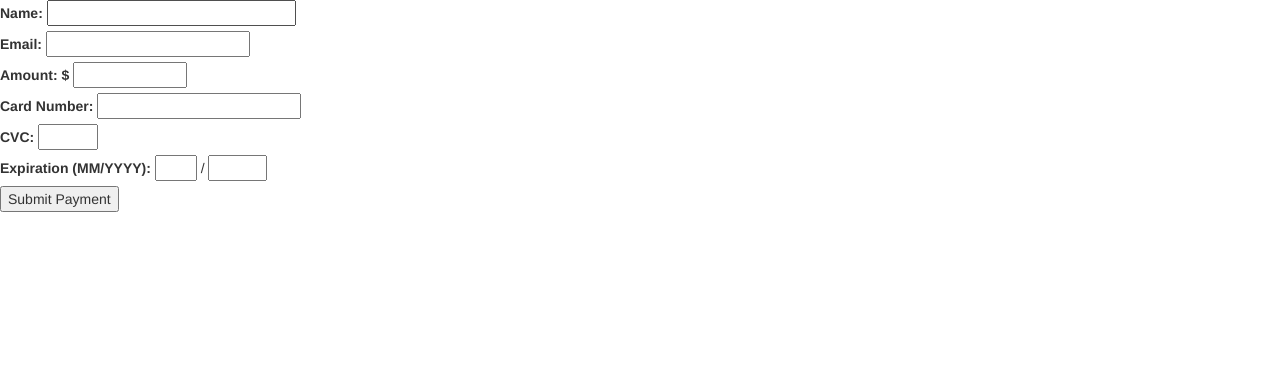
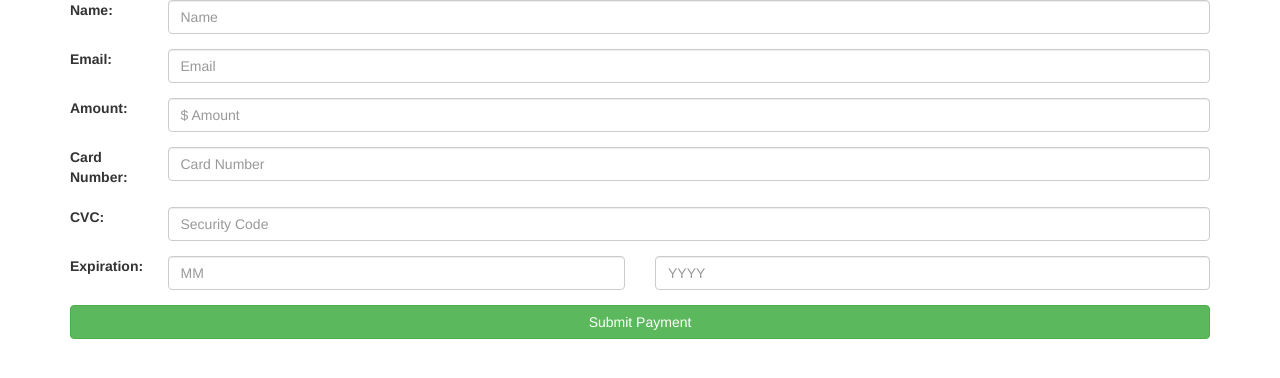
Before and after one commit to Ada-Developers-Academy/ada-donate-old, a Flask app: template templates/index.html in a window 1280 px wide. Shown: the top 378 px of the page. Run offline with Flask 2, Linux system fonts and the light colour scheme; the template is opened without the code that fills it, so the values that code supplies are empty; parts of the project's set-up code (start-up, migrations or seed data) failed here and were passed over; some libraries are stand-ins or nearby versions.

Commit message:
formats cc form

```diff
--- a/static/ajax.js
+++ b/static/ajax.js
@@ -18,7 +18,7 @@ function stripeResponseHandler(status, response) {
     if (response.error) {
         //...
         // show the errors on the form
-        $(".payment-errors").text(response.error.message);
+        $(".payment-errors").show().text(response.error.message);
         form$.find('button').prop('disabled', false);
     } else {
         // token contains id, last4, and card type
--- a/static/stylesheets/layout.css
+++ b/static/stylesheets/layout.css
@@ -0,0 +1,3 @@
+.payment-errors {
+  display: none;
+}
--- a/templates/index.html
+++ b/templates/index.html
@@ -1,52 +1,53 @@
 {% extends "layout.html" %}
 {% block content %}
-  <form action="/charge" method="POST" id="payment-form">
-  <span class="payment-errors"></span>
+  <form action="/charge" method="POST" role='form' class="form-horizontal" id="payment-form">
+  <span class="alert alert-danger payment-errors"></span>
 
-  <div class="form-row">
-    <label>
-      <span>Name:</span>
-      <input type="text" size="25" class='cust-name' name="customer_name"/>
-    </label>
+  <div class="form-group">
+    <label class="col-lg-1">Name:</label>
+    <div class='col-lg-11'>
+      <input type="text" size="25" placeholder="Name" class='cust-name form-control' name="customer_name"/>
+    </div>
   </div>
 
-  <div class="form-row">
-    <label>
-      <span>Email:</span>
-      <input type="text" size="20" class='cust-email' name="customer_email"/>
-    </label>
+  <div class="form-group">
+    <label class="col-lg-1">Email:</label>
+    <div class='col-lg-11'>
+      <input type="text" size="20" placeholder="Email" class='cust-email form-control' name="customer_email"/>
+    </div>
   </div>
 
-  <div class="form-row">
-    <label>
-      <span>Amount: $</span>
-      <input type="text" size="10" class='cust-amount' name="customer_amount"/>
-    </label>
+  <div class="form-group">
+    <label class="col-lg-1">Amount:</label>
+    <div class='col-lg-11'>
+      <input type="text" size="10" placeholder="$ Amount" class='cust-amount form-control' name="customer_amount"/>
+    </div>
   </div>
 
-  <div class="form-row">
-    <label>
-      <span>Card Number:</span>
-      <input type="text" size="20" class='card-number' data-stripe="number"/>
-    </label>
+  <div class="form-group">
+    <label class="col-lg-1">Card Number:</label>
+    <div class='col-lg-11'>
+      <input type="text" size="20" placeholder="Card Number" class='card-number form-control' data-stripe="number"/>
+    </div>
   </div>
 
-  <div class="form-row">
-    <label>
-      <span>CVC:</span>
-      <input type="text" size="4" class='card-cvc' data-stripe="cvc"/>
-    </label>
+  <div class="form-group">
+    <label class="col-lg-1">CVC:</label>
+    <div class='col-lg-11'>
+      <input type="text" size="4" placeholder="Security Code" class='card-cvc form-control' data-stripe="cvc"/>
+    </div>
   </div>
 
-  <div class="form-row">
-    <label>
-      <span>Expiration (MM/YYYY):</span>
-      <input type="text" size="2" class='card-expiry-month' data-stripe="exp-month"/>
-    </label>
-    <span> / </span>
-    <input type="text" size="4" class='card-expiry-year' data-stripe="exp-year"/>
+  <div class="form-group">
+    <label class="col-lg-1">Expiration:</label>
+    <div class='col-lg-5'>
+      <input type="text" size="2" placeholder="MM" class='card-expiry-month form-control' data-stripe="exp-month"/>
+    </div>
+    <div class='col-lg-6'>
+      <input type="text" size="4" placeholder="YYYY" class='card-expiry-year form-control' data-stripe="exp-year"/>
+    </div>
   </div>
 
-  <button type="submit">Submit Payment</button>
+  <button class='btn btn-success btn-block' type="submit">Submit Payment</button>
 </form>
 {% endblock %}
--- a/templates/layout.html
+++ b/templates/layout.html
@@ -6,7 +6,11 @@
   <link rel="stylesheet" href="{{url_for('static', filename='stylesheets/layout.css') }}" type="text/css" media="all" charset="utf-8">
 </head>
 <body>
-  {% block content %}{% endblock %}
+
+  <div class='container'>
+    {% block content %}{% endblock %}
+  </div>
+
   <script type="text/javascript" src="https://js.stripe.com/v2/"></script>
   <script src="//code.jquery.com/jquery-1.11.0.min.js"></script>
   <script type=text/javascript src="{{
```
